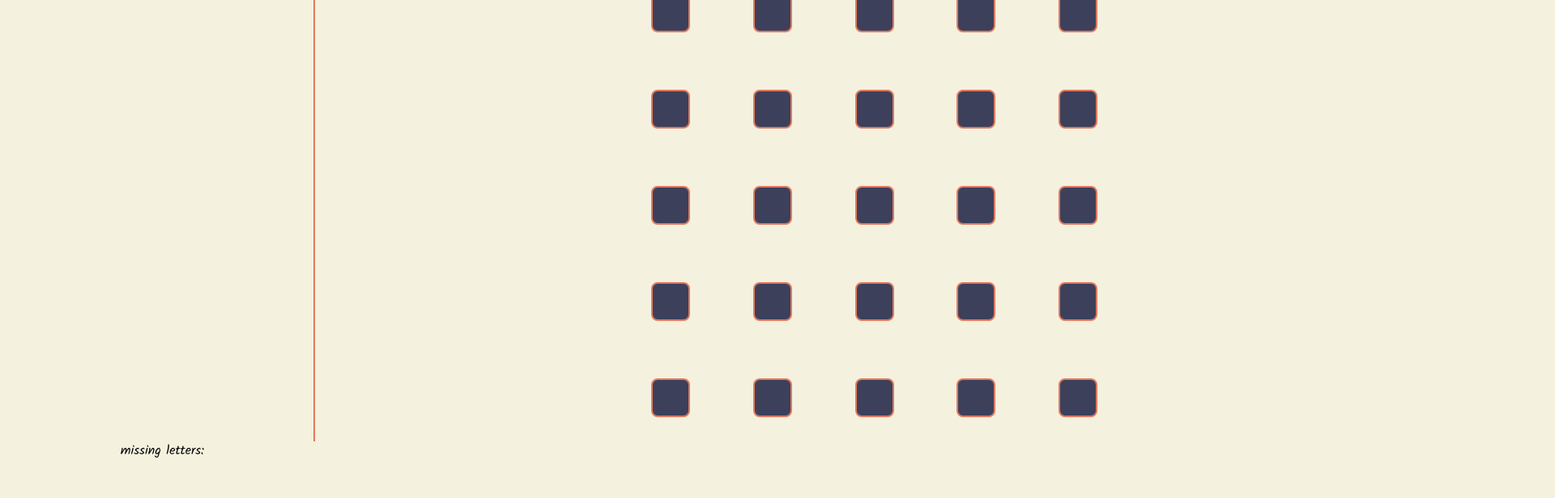
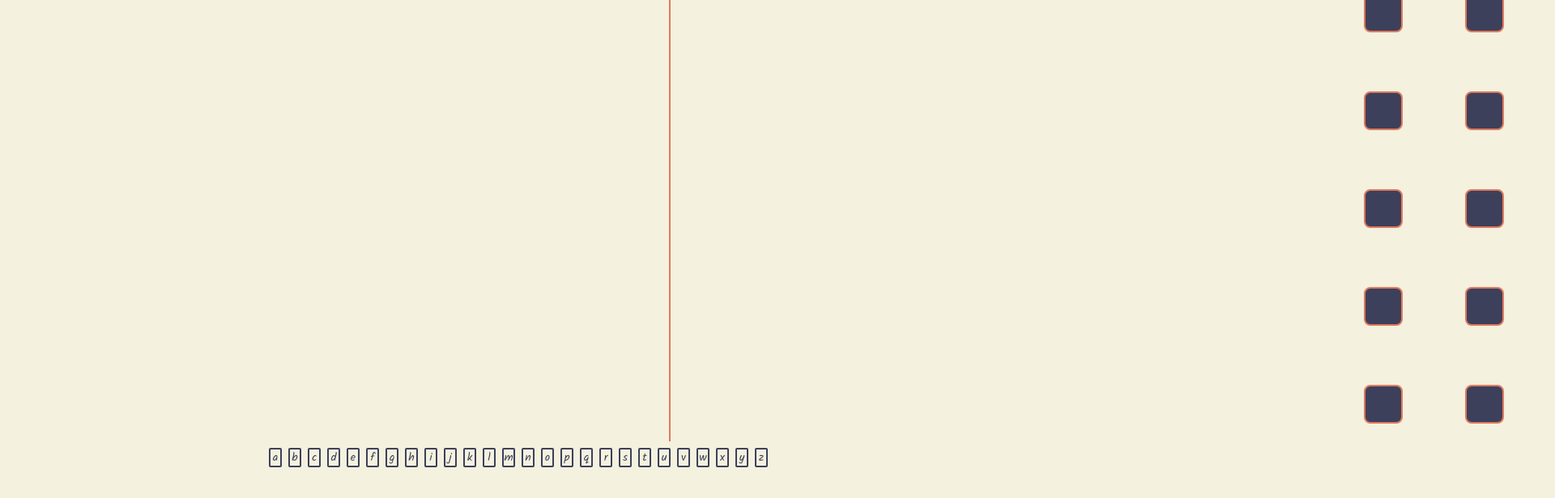
Before and after one commit to ghislaingirardeau/wordle-game, a Vue app: page / in a window 1280 px wide. Shown: the part 174-790 px from the top of the page at 81% size, 1920 px wide, since content can reach past the window. Built offline with nearby package versions, Linux system fonts and the light colour scheme.

Commit message:
perf: letterHelper-refactoring

```diff
--- a/src/components/WordleBoard.vue
+++ b/src/components/WordleBoard.vue
@@ -69,7 +69,7 @@
       :disabledInput="isGameOver"
       :guessSubmited="guessSubmited"
       :wordOfTheDay="wordOfTheDay"
-      class="flex flex-col lg:order-last justify-around my-3 min-h-[60vh] w-[90%] md:w-[60%] lg:h-[100vh] lg:w-[50%]"
+      class="flex flex-col lg:order-last justify-around mt-2 min-h-[60vh] w-[90%] md:w-[60%] lg:h-[100vh] lg:w-[50%]"
     />
     <Letters-incorrect
       :guessSubmited="guessSubmited"
@@ -98,7 +98,7 @@ import englishWord from "../utils/englishWordsWith5Letters.json";
 
 import GuessInput from "@/components/GuessInput.vue";
 import Difficulty from "@/components/menu/Difficulty.vue";
-import LettersIncorrect from "@/components/lettersIncorrect.vue";
+import LettersIncorrect from "@/components/lettersHelper.vue";
 import DialogInfo from "./DialogInfo.vue";
 // @ts-ignore: Unreachable code error
 import Rules from "@/components/menu/Rules.vue";
--- a/src/components/lettersIncorrect.vue
+++ b/src/components/lettersHelper.vue
@@ -1,17 +1,64 @@
 <template>
-  <div class="helper_block">
-    missing letters:
-    <span v-for="letter in incorrectLetters" :key="letter"> {{ letter }} </span>
+  <div class="helper_block w-full flex justify-center flex-wrap my-1">
+    <!-- <span
+      v-for="letter in incorrectLetters"
+      :key="letter"
+      class="flex justify-center text-sm w-4 mx-1 border-solid border-2 border-marine rounded-sm bg-amber text-marine"
+    >
+      {{ letter }}
+    </span> -->
+    <span
+      v-for="letter in allLetters"
+      :key="letter"
+      :data-letter="letter"
+      class="flex justify-center text-sm w-4 m-1 border-solid border-2 border-marine rounded-sm text-marine"
+      :class="{ 'bg-amber': incorrect(letter) }"
+    >
+      {{ letter }}
+    </span>
   </div>
 </template>
 
 <script setup lang="ts">
-import { computed } from "vue";
+import { computed, ref } from "vue";
 
 const props = defineProps({
   guessSubmited: Array,
   wordOfTheDay: String,
 });
+
+const allLetters = ref([
+  "a",
+  "b",
+  "c",
+  "d",
+  "e",
+  "f",
+  "g",
+  "h",
+  "i",
+  "j",
+  "k",
+  "l",
+  "m",
+  "n",
+  "o",
+  "p",
+  "q",
+  "r",
+  "s",
+  "t",
+  "u",
+  "v",
+  "w",
+  "x",
+  "y",
+  "z",
+]);
+
+function incorrect(letter: string) {
+  return incorrectLetters.value.includes(letter.toUpperCase()) ? true : false;
+}
 
 const incorrectLetters = computed(() => {
   let arrayOfUniqueLettersTyped = [
```
Also changed, not shown: 1 other file (tests, documents, lock files or other folders).
